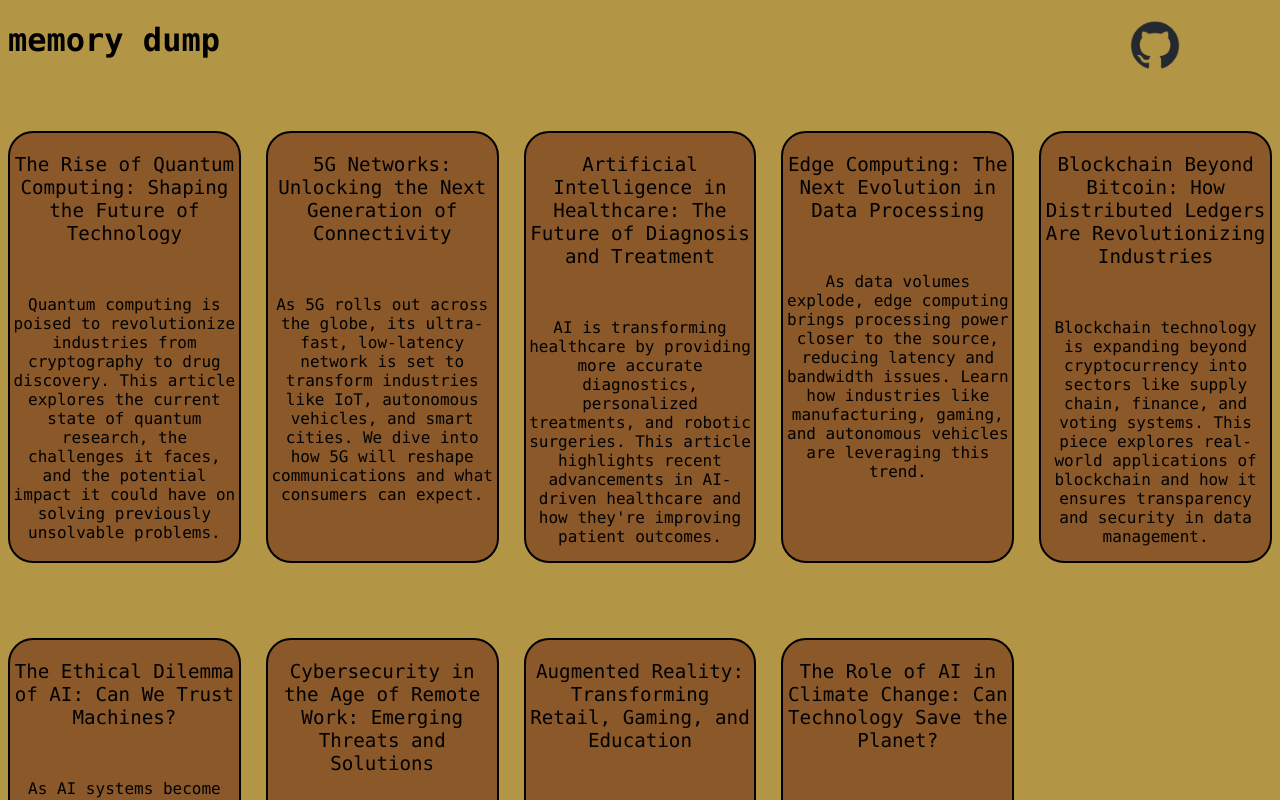
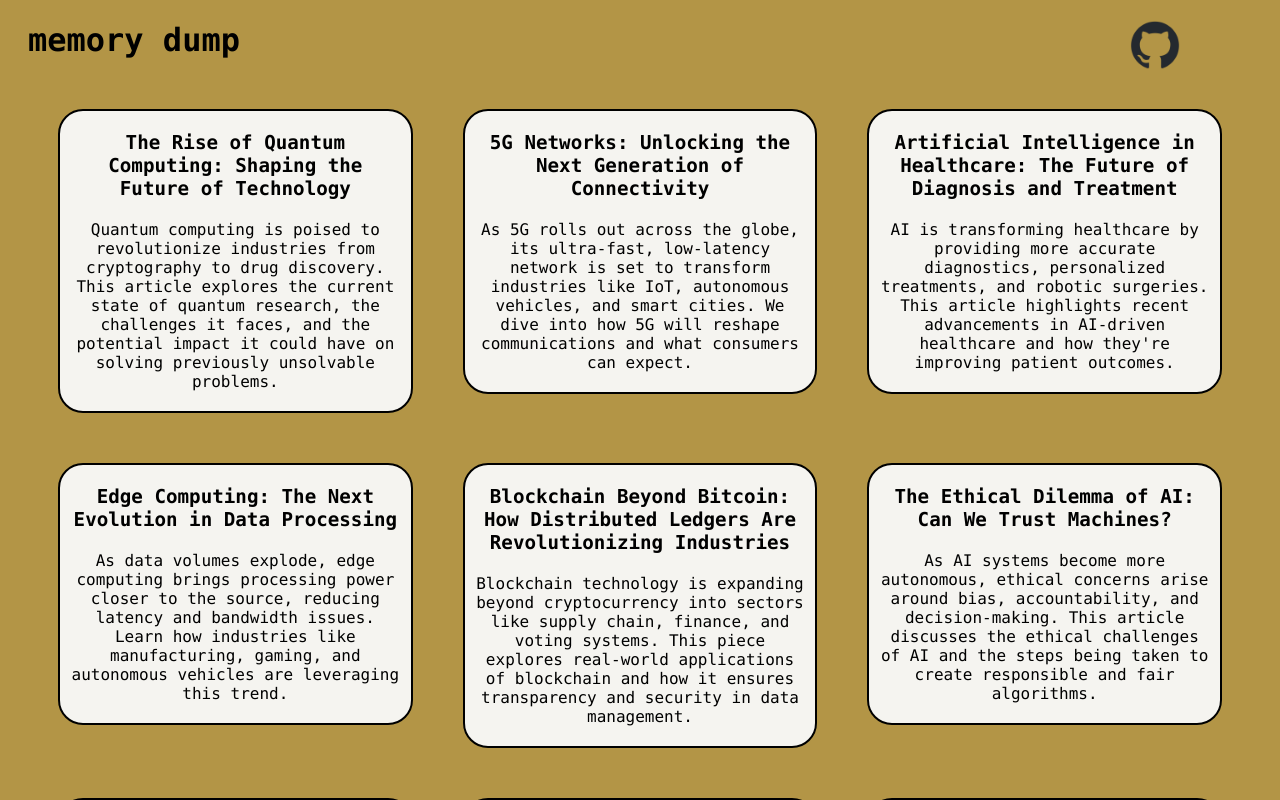
Before and after one commit to frey-michael/blog, a SvelteKit app: page / in a window 1280 px wide. Shown: the top 800 px of the page. Built offline with nearby package versions, Linux system fonts and the light colour scheme.

Commit message:
improve styling

```diff
--- a/src/lib/Header.svelte
+++ b/src/lib/Header.svelte
@@ -16,6 +16,7 @@
 	}
 
 	.main {
+		margin: 20px;
 		text-decoration: none;
 		color: black;
 	}
--- a/src/lib/PostGrid.svelte
+++ b/src/lib/PostGrid.svelte
@@ -14,7 +14,8 @@
 <style>
 	.post-grid {
 		display: grid;
-		grid-gap: 25px;
-		grid-template-columns: repeat(auto-fit, minmax(200px, 1fr));
+		grid-gap: 50px;
+		grid-template-columns: repeat(auto-fit, minmax(300px, 1fr));
+		margin: 50px 50px;
 	}
 </style>
--- a/src/lib/PostTile.svelte
+++ b/src/lib/PostTile.svelte
@@ -3,7 +3,9 @@
 </script>
 
 <a class="tile" href="posts/{post.id}">
-	{post.title}
+	<div class="title">
+		{post.title}
+	</div>
 	<div class="summary">
 		{post.summary}
 	</div>
@@ -12,20 +14,24 @@
 <style>
 	.tile {
 		color: black;
-		font-size: larger;
 		border-radius: 25px;
 		text-align: center;
 		padding-top: 20px;
-		margin-top: 50px;
-		background-color: #8a5829;
+		background-color: #f5f4f0;
 		border: 2px solid black;
-		min-height: 200px;
+		height: fit-content;
 		text-decoration: none;
 	}
 
+	.title {
+		font-size: larger;
+		font-weight: bold;
+		margin: 0 10px;
+	}
+
 	.summary {
-		margin-top: 50px;
-		margin-bottom: 15px;
+		bottom: 10px;
+		margin: 20px 10px;
 		font-size: medium;
 	}
 </style>
--- a/src/routes/posts/[postId]/+page.svelte
+++ b/src/routes/posts/[postId]/+page.svelte
@@ -8,10 +8,33 @@
 
 <Header />
 
-<h1>{post?.title}</h1>
-
-<div>
-	<div>
+<div class="post">
+	<h1 class="title">{post?.title}</h1>
+	<div class="content">
 		{post?.content}
 	</div>
 </div>
+
+<style>
+	.post {
+		color: black;
+		border-radius: 25px;
+		padding-top: 20px;
+		background-color: #f5f4f0;
+		border: 2px solid black;
+		height: fit-content;
+		text-decoration: none;
+		margin: 50px 30px;
+	}
+
+	.title {
+		text-align: center;
+		margin: 0 10px;
+	}
+
+	.content {
+		bottom: 10px;
+		font-size: medium;
+		margin: 50px;
+	}
+</style>
```
Also changed, not shown: src/lib/assets/github_logo.png (deleted).
